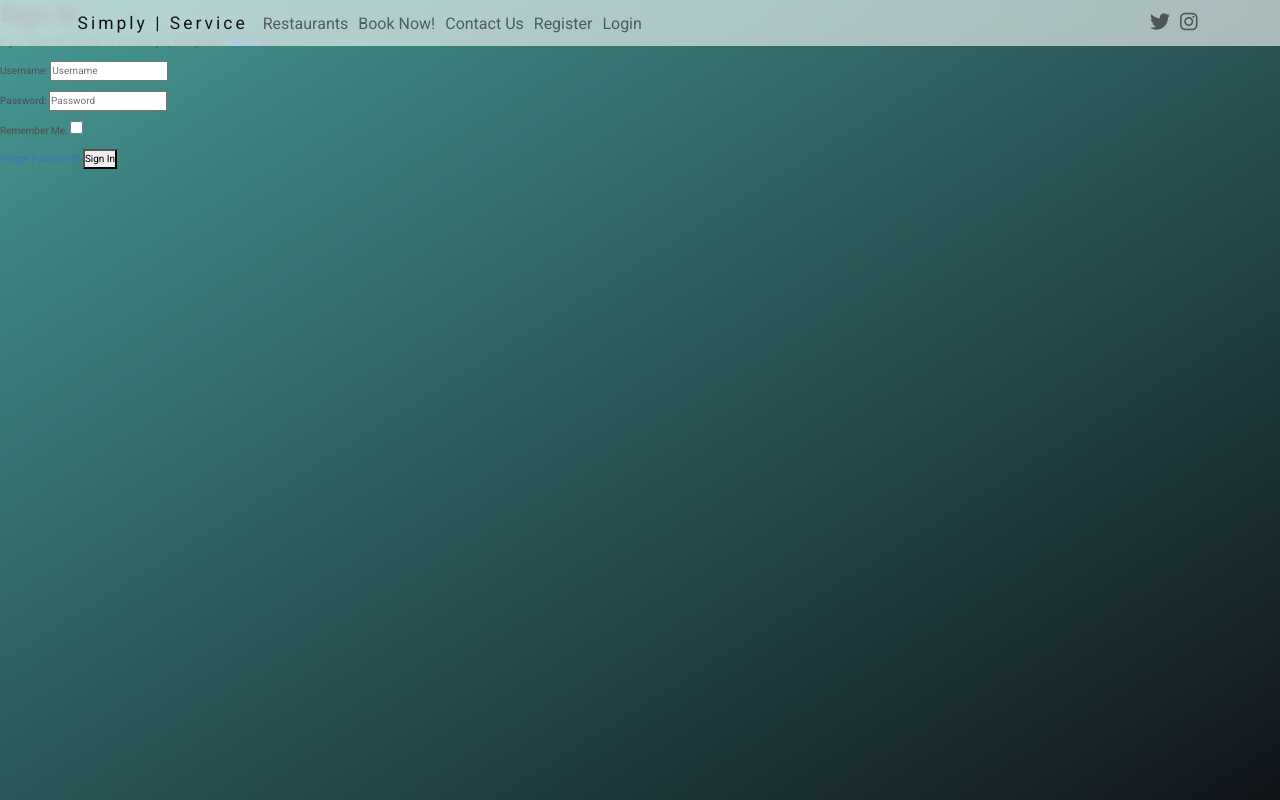
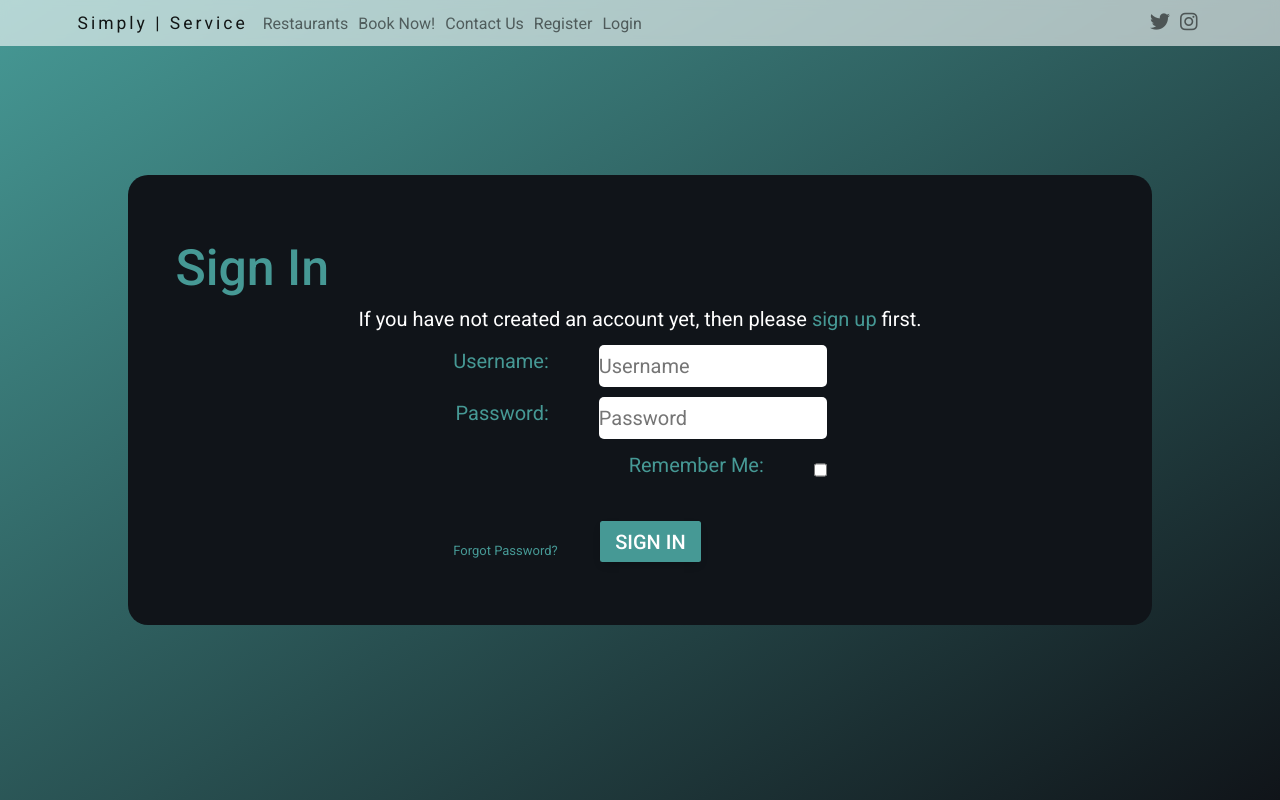
Before and after one commit to EeeBeeDee/simply-service, a Django app: page /accounts/login/ in a window 1280 px wide. Run offline with Django 3.2, Linux system fonts and the light colour scheme; some libraries are stand-ins or nearby versions.

Commit message:
Add final styles to auth pages

```diff
--- a/static/style.css
+++ b/static/style.css
@@ -506,6 +506,75 @@ header img {
     overflow: hidden;
 }
 
+.account-flex {
+    background: #101419;
+    max-width: 80%;
+    height: 45rem;
+    max-height: 75%;
+    border-radius: 2rem;
+}
+
+.account-flex h1 {
+    color: var(--primary-color);
+    font-size: 5rem;
+    align-self: self-start;
+    justify-self: start;
+    margin-left: 4rem;
+}
+
+.account-flex p {
+    color: #fff;
+    font-size: 2rem;
+}
+
+.account-flex p a {
+    color: var(--primary-color);
+}
+
+form p {
+    text-align: center;
+    display: inline-block;
+    width: 100%;
+}
+
+
+
+form a {
+    color: var(--primary-color);
+    font-size: 1.3rem;
+    margin-right: 4rem;
+}
+
+form p {
+    display: flex;
+    justify-content: end;
+}
+
+form p label {
+    color: var(--primary-color);
+    margin-right: 5rem;
+    margin-bottom: 1rem;
+}
+
+form p input {
+
+    border-radius: 5px;
+    border: none;
+    outline: none;
+}
+
+.errorlist {
+    color: var(--tertiary-color);
+    font-size: 1.2rem;
+}
+
+.auth-btn {
+    margin-top: 2rem;
+    background-color: var(--primary-color);
+    color: #fff;
+    font-size: 2rem;
+}
+
 /* Footer */
 
 .footer {
--- a/templates/account/base.html
+++ b/templates/account/base.html
@@ -109,9 +109,10 @@
                 </div>
             </div>
         </nav>
+        <div class="d-flex flex-column justify-content-center align-items-center h-100">
         {% block content %} {% endblock %} {% endblock %} {% block extra_body %}
         {% endblock %}
-
+        </div>
         <!-- MDB -->
         <script
             type="text/javascript"
--- a/templates/account/login.html
+++ b/templates/account/login.html
@@ -1,46 +1,32 @@
-{% extends "account/base.html" %}
+{% extends "account/base.html" %} {% load i18n %} {% load account socialaccount
+%} {% block head_title %}{% trans "Sign In" %}{% endblock %} {% block content %}
+<div
+    class="container d-flex flex-column justify-content-center align-items-center account-flex"
+>
+    <h1>{% trans "Sign In" %}</h1>
 
-{% load i18n %}
-{% load account socialaccount %}
+    <p>
+        {% blocktrans %}If you have not created an account yet, then please
+        <a href="{{ signup_url }}">sign up</a> first.{% endblocktrans %}
+    </p>
 
-{% block head_title %}{% trans "Sign In" %}{% endblock %}
-
-{% block content %}
-
-<h1>{% trans "Sign In" %}</h1>
-
-{% get_providers as socialaccount_providers %}
-
-{% if socialaccount_providers %}
-<p>{% blocktrans with site.name as site_name %}Please sign in with one
-of your existing third party accounts. Or, <a href="{{ signup_url }}">sign up</a>
-for a {{ site_name }} account and sign in below:{% endblocktrans %}</p>
-
-<div class="socialaccount_ballot">
-
-  <ul class="socialaccount_providers">
-    {% include "socialaccount/snippets/provider_list.html" with process="login" %}
-  </ul>
-
-  <div class="login-or">{% trans 'or' %}</div>
-
+    <form class="login" method="POST" action="{% url 'account_login' %}">
+        {% csrf_token %} {{ form.as_p }} {% if redirect_field_value %}
+        <input
+            type="hidden"
+            name="{{ redirect_field_name }}"
+            value="{{ redirect_field_value }}"
+        />
+        {% endif %}
+        <a
+            class="button secondaryAction"
+            href="{% url 'account_reset_password' %}"
+            >{% trans "Forgot Password?" %}</a
+        >
+        <button class="btn auth-btn" type="submit">
+            {% trans "Sign In" %}
+        </button>
+    </form>
 </div>
 
-{% include "socialaccount/snippets/login_extra.html" %}
-
-{% else %}
-<p>{% blocktrans %}If you have not created an account yet, then please
-<a href="{{ signup_url }}">sign up</a> first.{% endblocktrans %}</p>
-{% endif %}
-
-<form class="login" method="POST" action="{% url 'account_login' %}">
-  {% csrf_token %}
-  {{ form.as_p }}
-  {% if redirect_field_value %}
-  <input type="hidden" name="{{ redirect_field_name }}" value="{{ redirect_field_value }}" />
-  {% endif %}
-  <a class="button secondaryAction" href="{% url 'account_reset_password' %}">{% trans "Forgot Password?" %}</a>
-  <button class="primaryAction" type="submit">{% trans "Sign In" %}</button>
-</form>
-
 {% endblock %}
```
Also changed, not shown: templates/account/logout.html (+6 -2 lines), templates/account/signup.html (+28 -18 lines).
